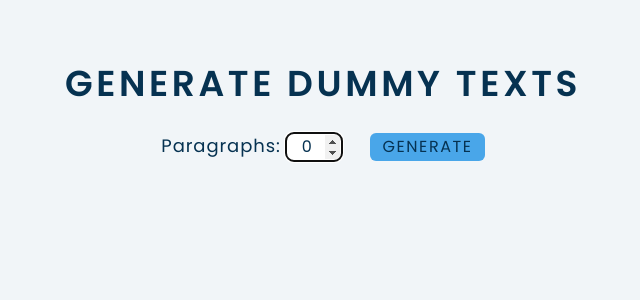
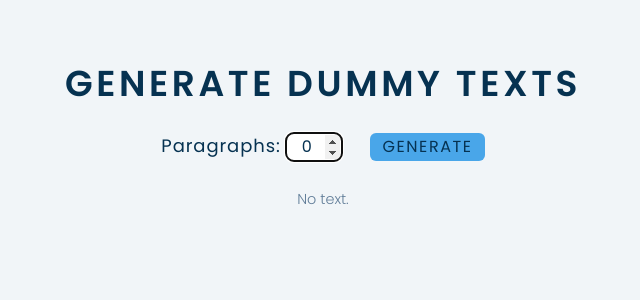
Before and after one commit to kawojue/dummy-texts-generator, a React (Vite) app: page / in a window 1280 px wide. Shown: the top 300 px of the page, without its empty margins (317-957 px from the left). Built offline with nearby package versions, Linux system fonts and the light colour scheme.

Commit message:
condition

```diff
--- a/src/components/Paragraphs.jsx
+++ b/src/components/Paragraphs.jsx
@@ -6,13 +6,19 @@ const Paragraphs = () => {
 
     return (
         <section>
-            <article>
-                {texts.map((text, index) => (
-                    <p className="p-tag" key={index}>
-                        {text}
+            {texts.length !== 0 ?
+                <article className="paragraph">
+                    {texts.map((text, index) => (
+                        <p className="p-tag md:text-[0.9rem]" key={index}>
+                            {text}
+                        </p>
+                    ))}
+                </article> :
+                <article className="paragraph">
+                    <p className="p-tag md:text-[0.9rem]">
+                        No text.
                     </p>
-                ))}
-            </article>
+                </article>}
         </section>
     )
 }
```
